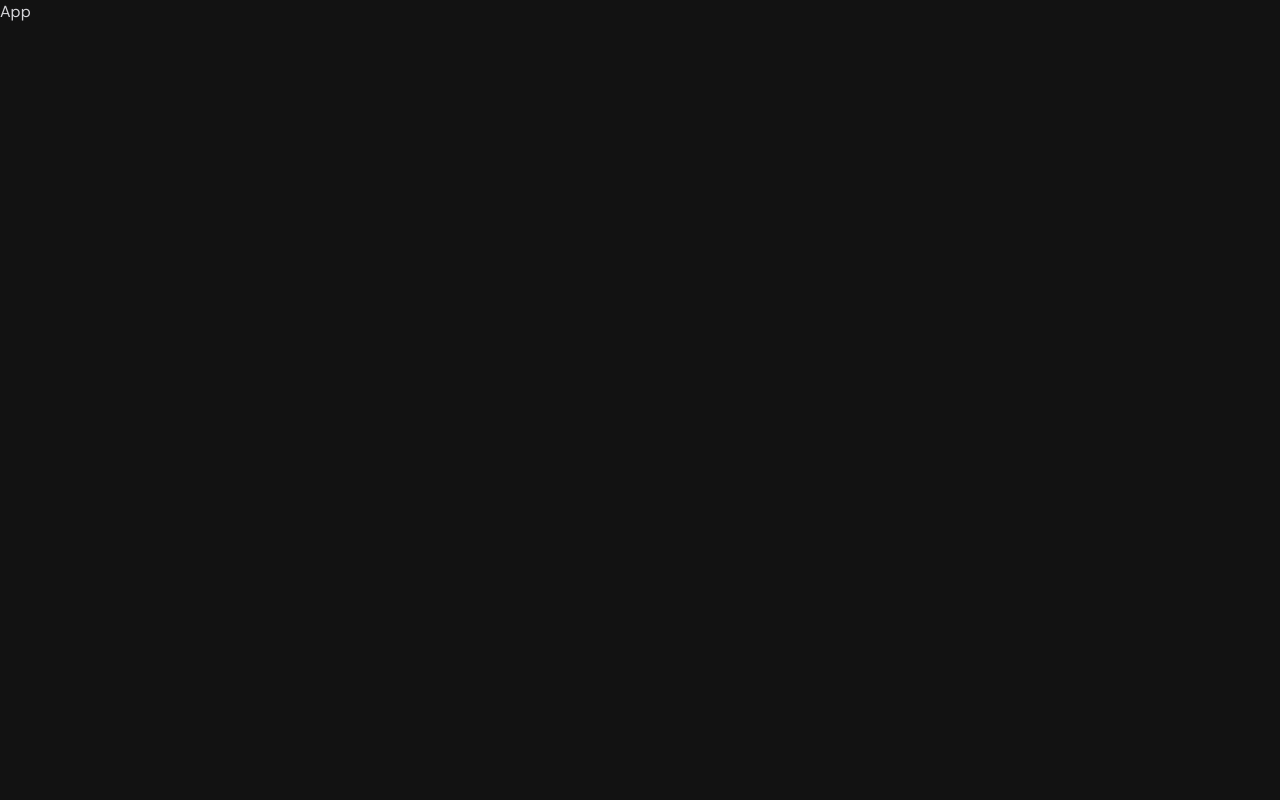
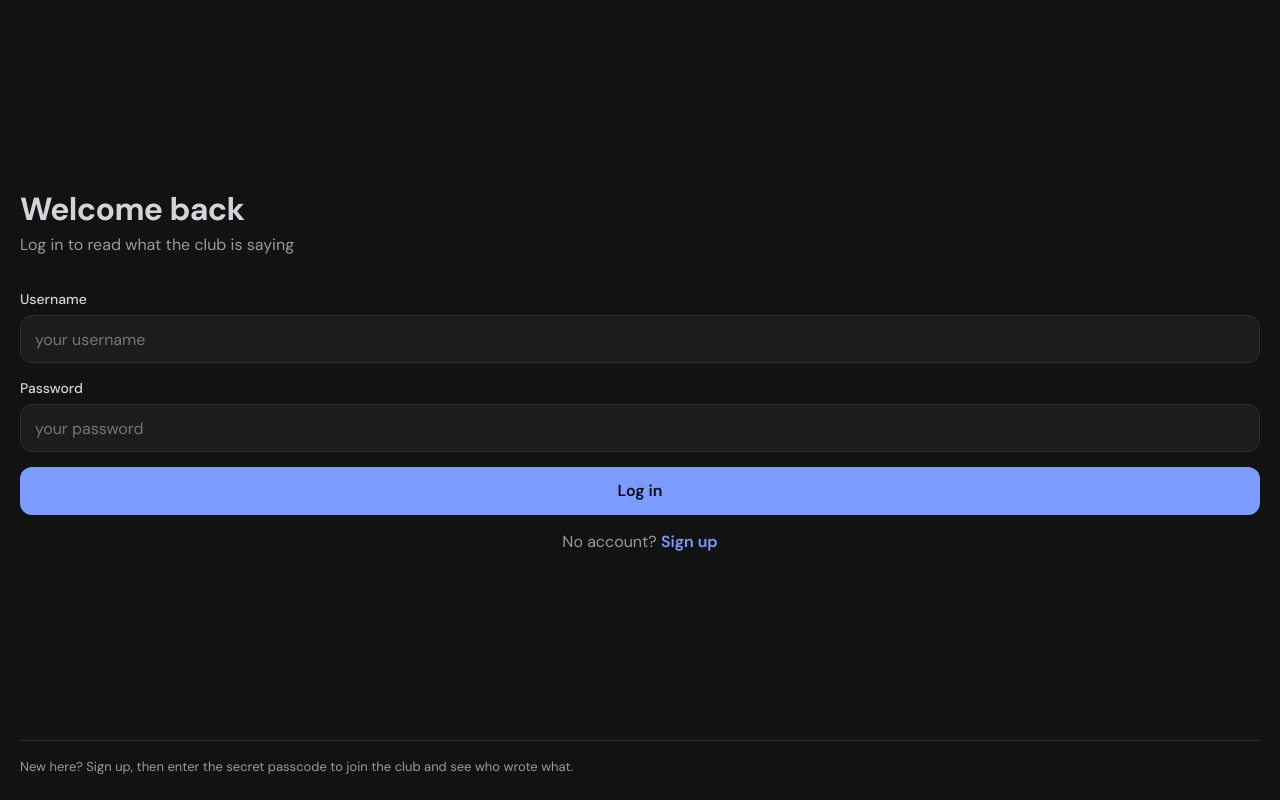
Before and after one commit to urosrelic/members-only-frontend, a React (Vite) app: page /login in a window 1280 px wide. Built offline with nearby package versions, Linux system fonts and the light colour scheme.

Commit message:
feat(MO-18): add login page and route

```diff
--- a/src/App.tsx
+++ b/src/App.tsx
@@ -1,4 +1,11 @@
+import { Route, Routes } from 'react-router';
+import LoginPage from './pages/login-page/LoginPage';
+
 function App() {
-  return <div>App</div>;
+  return (
+    <Routes>
+      <Route path='login' element={<LoginPage />} />
+    </Routes>
+  );
 }
 export default App;
--- /dev/null
+++ b/src/pages/login-page/LoginPage.css
@@ -0,0 +1,78 @@
+.login {
+  width: 100%;
+  height: 100dvh;
+  display: flex;
+  flex-direction: column;
+  align-items: center;
+  padding: 0 20px 24px;
+}
+
+.login__content {
+  flex: 1;
+  width: 100%;
+  display: flex;
+  flex-direction: column;
+  justify-content: center;
+  gap: 32px;
+}
+
+.login__redirect {
+  text-align: center;
+  color: var(--muted);
+}
+
+.login__hint {
+  width: 100%;
+  padding-top: 16px;
+  border-top: 1px solid var(--border);
+  font-size: var(--caption);
+  color: var(--muted);
+}
+
+.login__text {
+  width: 100%;
+}
+
+.login__text p {
+  color: var(--muted);
+}
+
+.login__form {
+  width: 100%;
+  display: flex;
+  flex-direction: column;
+  justify-content: center;
+  gap: 15px;
+}
+
+.login__input {
+  display: flex;
+  flex-direction: column;
+  gap: 5px;
+}
+
+.login__input input {
+  height: 48px;
+  padding: 0 14px;
+  background-color: var(--field);
+  border-radius: 12px;
+  border: 1px solid var(--border);
+  outline: none;
+}
+
+.login__btn {
+  width: 100%;
+  height: 48px;
+  border-radius: 12px;
+  font-size: 16px;
+  font-weight: 600;
+  background-color: var(--accent);
+  color: var(--on-accent);
+  border: none;
+}
+
+.login__redirect a {
+  color: var(--accent);
+  font-weight: 600;
+  text-decoration: none;
+}
--- /dev/null
+++ b/src/pages/login-page/LoginPage.tsx
@@ -0,0 +1,50 @@
+import './LoginPage.css';
+
+function LoginPage() {
+  return (
+    <main className='login'>
+      <div className='login__content'>
+        <header className='login__text'>
+          <h1>Welcome back</h1>
+          <p>Log in to read what the club is saying</p>
+        </header>
+        <div className='login__form'>
+          <div className='login__input'>
+            <label htmlFor='username'>Username</label>
+            <input
+              type='text'
+              name='username'
+              id='username'
+              placeholder='your username'
+            />
+          </div>
+          <div className='login__input'>
+            <label htmlFor='password'>Password</label>
+            <input
+              type='password'
+              name='password'
+              id='password'
+              placeholder='your password'
+            />
+          </div>
+          <button className='login__btn' type='submit'>
+            Log in
+          </button>
+          <div className='login__redirect'>
+            <p>
+              No account? <a href='#'>Sign up</a>
+            </p>
+          </div>
+        </div>
+      </div>
+      <div className='login__hint'>
+        <p>
+          New here? Sign up, then enter the secret passcode to join the club and
+          see who wrote what.
+        </p>
+      </div>
+    </main>
+  );
+}
+
+export default LoginPage;
```
